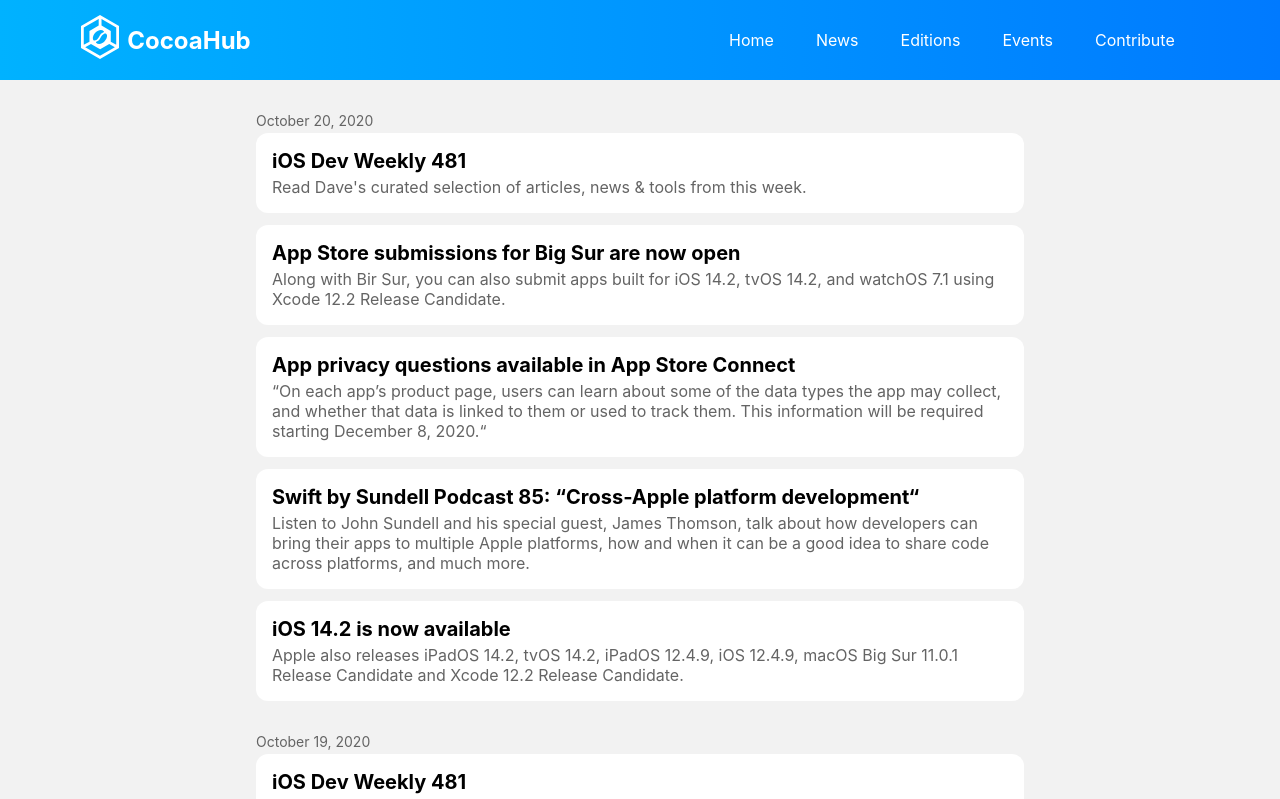
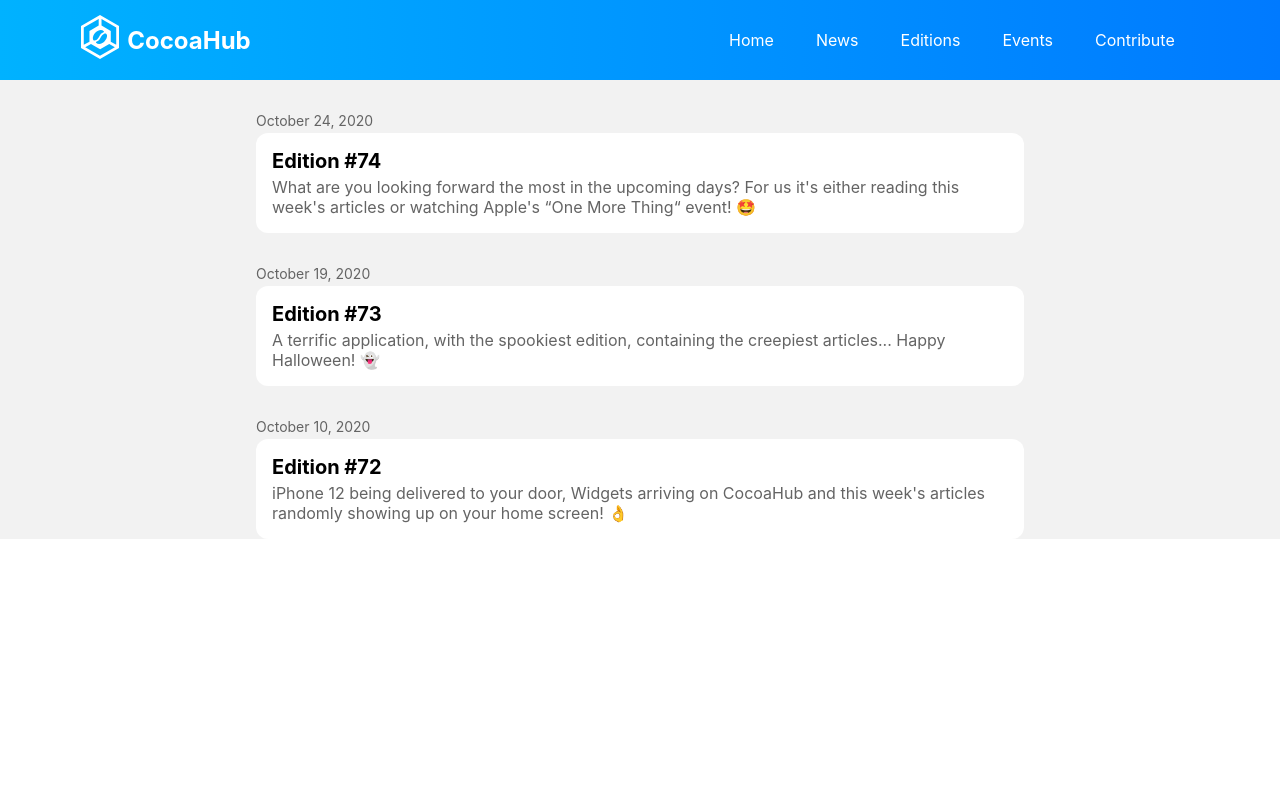
Before and after one commit to pedrommcarrasco/CocoaHub.website, a React (Create React App) app: page /editions in a window 1280 px wide. Shown: the top 799 px of the page. Built offline with nearby package versions, Linux system fonts and the light colour scheme; the HTML template or start-up script is replaced by a standard one.

Commit message:
Initial implementation of EditionsList without any logic

```diff
--- a/src/App.js
+++ b/src/App.js
@@ -1,6 +1,7 @@
 import React from 'react';
 import Navbar from "components/Navbar/Navbar";
 import NewsList from "components/News/NewsList";
+import EditionsList from "components/Editions/EditionsList";
 import {BrowserRouter as Router, Route, Switch} from 'react-router-dom';
 
 import './App.css';
@@ -15,6 +16,9 @@
         <Route path="/news">
           <NewsList />
         </Route>
+        <Route path="/editions">
+          <EditionsList />
+        </Route>
         <Route path="/">
           <NewsList />
         </Route>
--- /dev/null
+++ b/src/components/Editions/Editions.js
@@ -0,0 +1,21 @@
+// Dummy Editions
+export const Editions = [
+    {
+        id: 74,
+        title: 'Edition #74',
+        body: "What are you looking forward the most in the upcoming days? For us it's either reading this week's articles or watching Apple's “One More Thing“ event! 🤩",
+        date: "October 24, 2020"
+    },
+    {
+        id: 73,
+        title: 'Edition #73',
+        body: "A terrific application, with the spookiest edition, containing the creepiest articles... Happy Halloween! 👻",
+        date: "October 19, 2020"
+    },
+    {
+        id: 72,
+        title: 'Edition #72',
+        body: "iPhone 12 being delivered to your door, Widgets arriving on CocoaHub and this week's articles randomly showing up on your home screen! 👌",
+        date: "October 10, 2020"
+    },
+]
--- /dev/null
+++ b/src/components/Editions/EditionsList.js
@@ -0,0 +1,23 @@
+import styles from './EditionsList.module.css';
+import { Editions } from "./Editions";
+
+// TODO: Add Tags Component to each row
+export const EditionsList = () => {
+    return Editions.map((edition) => {
+      return <div className={styles.section}>
+        <div className={styles.sectionHeader}>
+          {edition.date}
+        </div>
+        <div className={styles.row} id= {edition.id}>
+          <div className={styles.rowTitle}>
+            {edition.title}
+          </div>
+         <div className={styles.rowBody}>
+            {edition.body}
+         </div>
+        </div>
+      </div>
+    })
+}
+
+export default EditionsList
--- /dev/null
+++ b/src/components/Editions/EditionsList.module.css
@@ -0,0 +1,38 @@
+.section {
+    display: block;
+    margin: 32px auto;
+    color: black;
+    padding: 0px;
+    border-radius: 12px;
+    width: 60%;
+    min-width: 475px;
+    text-align: left;
+}
+
+.sectionHeader {
+    font-size: 14px;
+    color: #646464;
+    margin-bottom: 4px;
+}
+
+.row {
+    display: block;
+    margin-bottom: 12px;
+    color: black;
+    background: white;
+    padding: 16px;
+    border-radius: 12px;
+    text-align: left;
+}
+
+.rowTitle {
+    font-weight: bold;
+    font-size: 20px;
+    color: black;
+    padding-bottom: 4px;
+}
+
+.rowBody {
+    font-size: 16px;
+    color: #646464;
+}
--- a/src/components/Navbar/MenuItems.js
+++ b/src/components/Navbar/MenuItems.js
@@ -9,7 +9,7 @@
     },
     {
         title: 'Editions',
-        url: '/'
+        url: '/editions'
     },
     {
         title: 'Events',
--- a/src/components/News/NewsList.js
+++ b/src/components/News/NewsList.js
@@ -1,5 +1,5 @@
 import styles from './NewsList.module.css';
-import { News } from "models/New";
+import { News } from "./New";
 
 // TODO: Need to sort & grouped by Date and add Tags Component to each row
 export const NewsList = () => {
```
Also changed, not shown: src/components/News/New.js (renamed from src/models/New.js).
